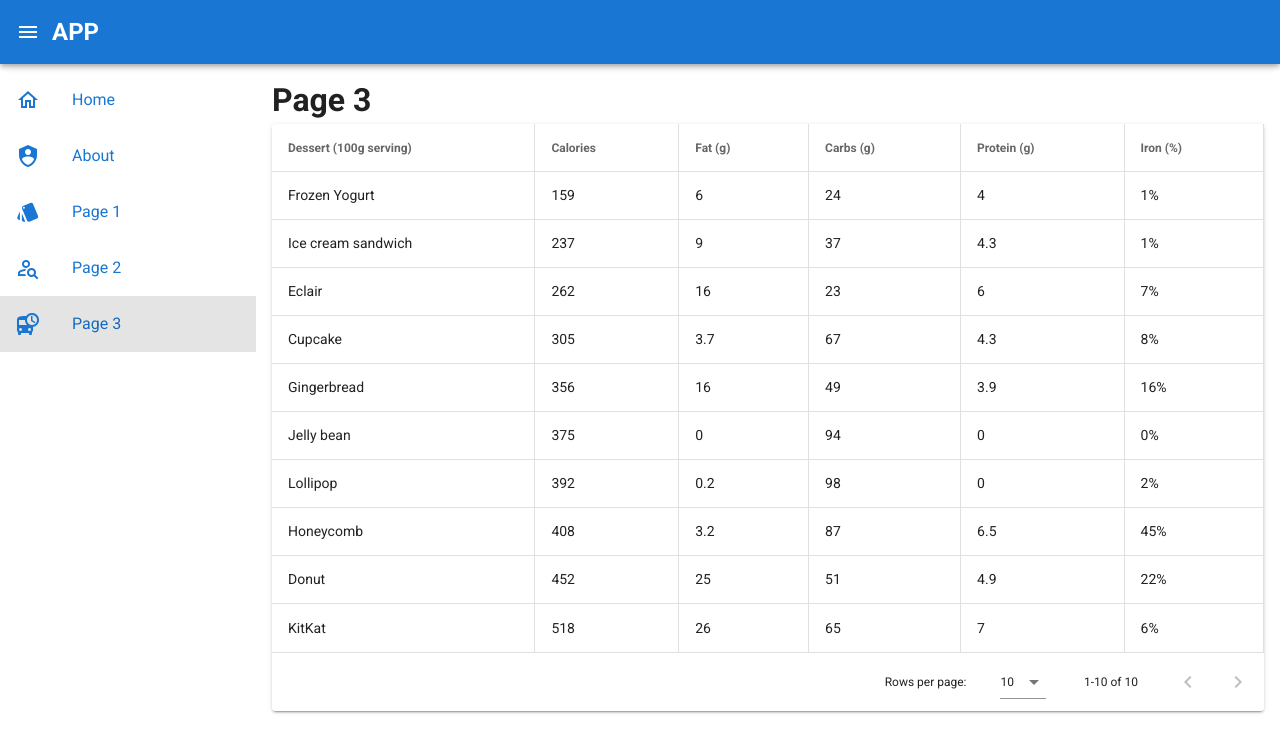
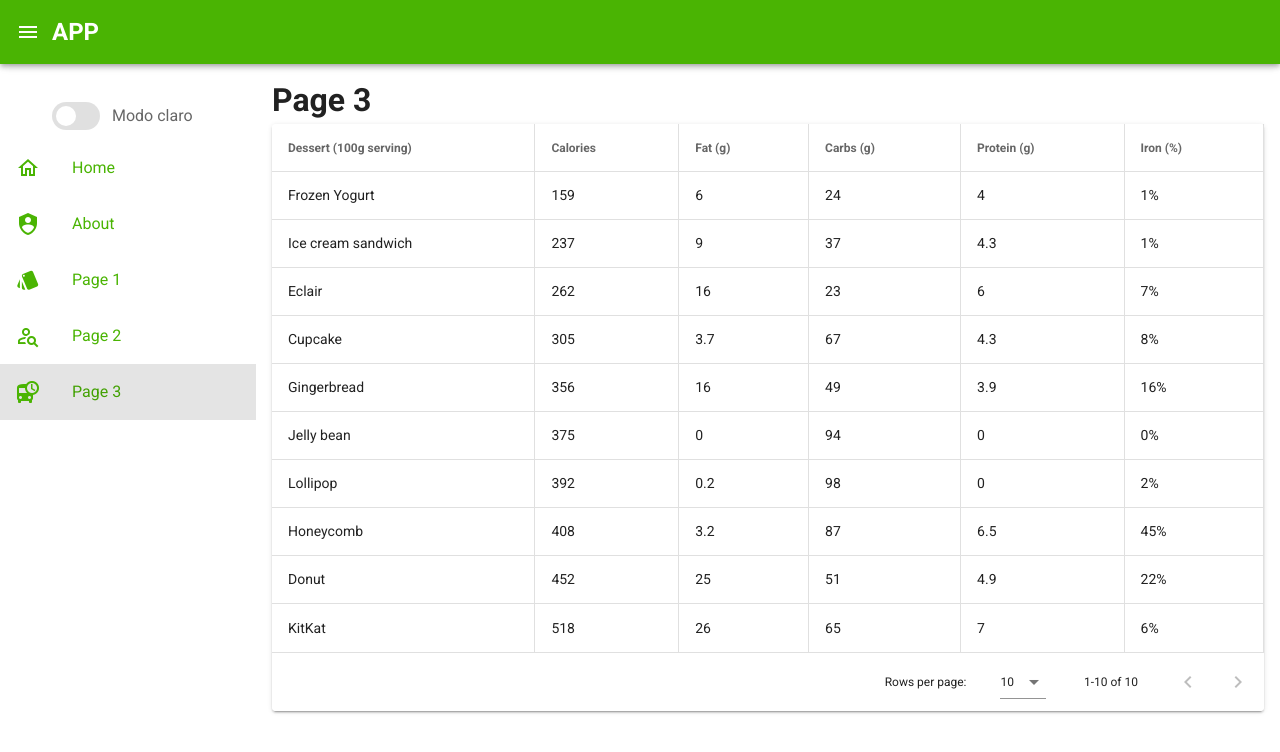
Before and after one commit to Kyrllan/vue-app, a Vue app: page /page-3 in a window 1280 px wide. Shown: the top 752 px of the page. Built offline with nearby package versions, Linux system fonts and the light colour scheme.

Commit message:
adicionado modo escuro

```diff
--- a/src/components/NavigationDrawer.vue
+++ b/src/components/NavigationDrawer.vue
@@ -13,8 +13,21 @@
       :permanent="sidebarMenu"
       :mini-variant.sync="mini"
       clipped
+      color="nav"
     >
       <v-list>
+        <v-list-item>
+          <v-list-item-content>
+            <v-switch
+              inset
+              class="ml-5 pl-5"
+              hide-details
+              v-model="$vuetify.theme.dark"
+              color="primary"
+              :label="dark ? 'Modo escuro' : 'Modo claro'"
+            ></v-switch>
+          </v-list-item-content>
+        </v-list-item>
         <v-list-item
           v-for="(item, index) in items"
           :key="index"
@@ -38,6 +51,7 @@
 <script>
 export default {
   data: () => ({
+    dark: false,
     sidebarMenu: true,
     toggleMini: false,
     items: [
@@ -48,10 +62,19 @@ export default {
       { title: "Page 3", route: "/page-3", icon: "mdi-bus-clock" },
     ],
   }),
+  mounted() {
+    this.dark = localStorage.getItem("dark") === "true" ? true : false;
+  },
   computed: {
     mini() {
       return this.$vuetify.breakpoint.smAndDown || this.toggleMini;
     },
   },
+  methods: {
+    dark() {
+      this.$vuetify.theme.dark = this.dark;
+      localStorage.setItem("dark", this.dark);
+    },
+  },
 };
 </script>
--- a/src/plugins/vuetify.js
+++ b/src/plugins/vuetify.js
@@ -1,7 +1,23 @@
-import Vue from 'vue';
-import Vuetify from 'vuetify/lib/framework';
+import Vue from "vue";
+import Vuetify from "vuetify/lib/framework";
 
 Vue.use(Vuetify);
 
 export default new Vuetify({
+  theme: {
+    dark: false,
+    themes: {
+      light: {
+        primary: "#4AB403",
+        nav: "#FFFFFF",
+      },
+      dark: {
+        primary: "#006AE4",
+        nav: "#303030",
+      },
+    },
+  },
+  icons: {
+    iconfont: "mdi",
+  },
 });
```
Also changed, not shown: 13 other files (tests, documents, lock files or other folders).
